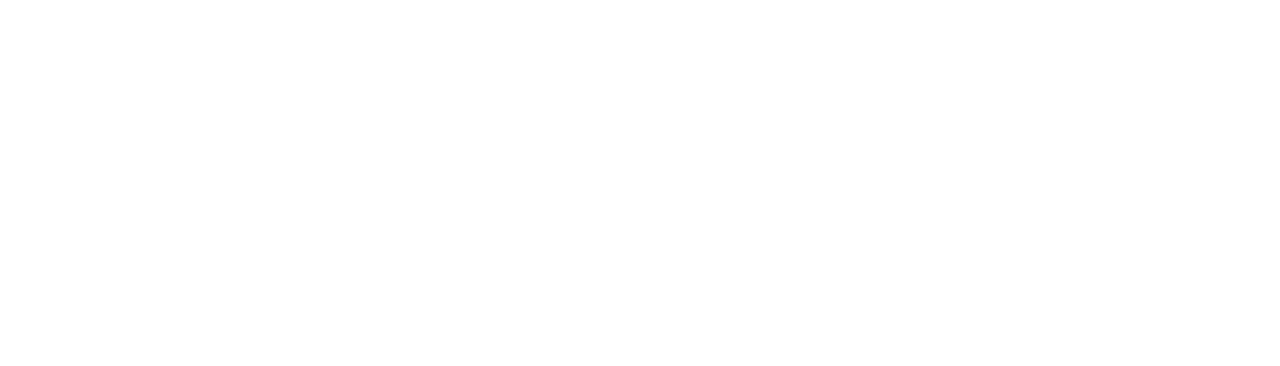
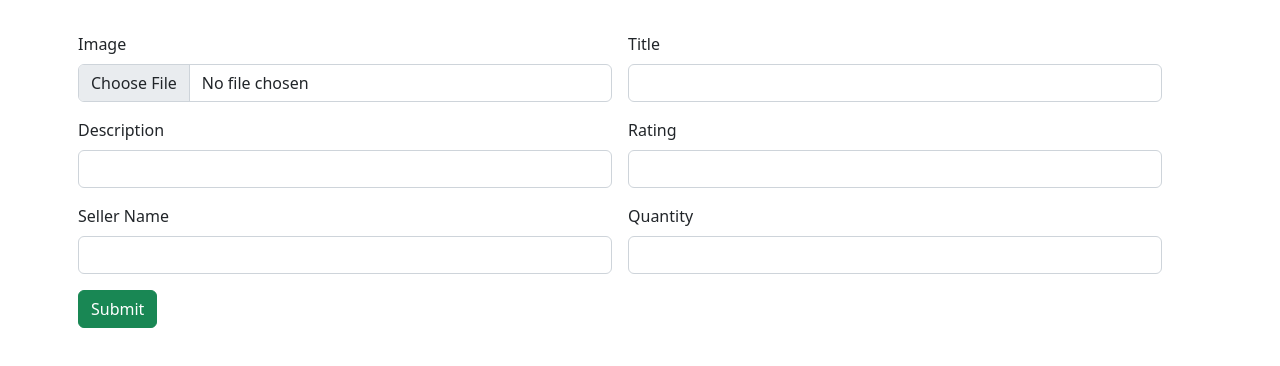
Before and after one commit to Amirthamlalas/ShoppingAppAngular, an Angular app: page / in a window 1280 px wide. Shown: the top 366 px of the page. Built offline with nearby package versions, Linux system fonts and the light colour scheme.

Commit message:
added addproduct

```diff
--- /dev/null
+++ b/src/app/add-product/add-product.component.html
@@ -0,0 +1,43 @@
+
+
+<div class="container">
+    <div class="row div col col-12 col-sm-12 col-md-12 col-lg-12 col-xxl-12">
+
+        <div class="row g-3">
+            <div class="col col-12 col-sm-12 col-md-6 col-lg-6 col-xl-6 col-xxl-6">
+
+                <label for="" class="form-label">Image</label>
+                <input type="file" name="" id="" class="form-control">
+            </div>
+            <div class="col col-12 col-sm-12 col-md-6 col-lg-6 col-xl-6 col-xxl-6">
+
+                <label for="" class="form-label">Title</label>
+                <input type="text" class="form-control">
+            </div>
+            <div class="col col-12 col-sm-12 col-md-6 col-lg-6 col-xl-6 col-xxl-6">
+
+                <label for="" class="form-label">Description</label>
+                <input type="text" class="form-control">
+            </div>
+            <div class="col col-12 col-sm-12 col-md-6 col-lg-6 col-xl-6 col-xxl-6">
+
+                <label for="" class="form-label">Rating</label>
+                <input type="text" class="form-control">
+            </div>
+            <div class="col col-12 col-sm-12 col-md-6 col-lg-6 col-xl-6 col-xxl-6">
+
+                <label for="" class="form-label">Seller Name</label>
+                <input type="text" class="form-control">
+            </div>
+            <div class="col col-12 col-sm-12 col-md-6 col-lg-6 col-xl-6 col-xxl-6">
+
+                <label for="" class="form-label">Quantity</label>
+                <input type="text" class="form-control">
+            </div>
+            <div class="col col-12 col-sm-12 col-md-6 col-lg-6 col-xl-6 col-xxl-6">
+
+                <button class="btn btn-success">Submit</button>
+            </div>
+        </div>
+    </div>
+</div>
--- a/src/app/app.component.html
+++ b/src/app/app.component.html
@@ -1,3 +1,3 @@
-
+<app-add-product></app-add-product>
 
 <router-outlet></router-outlet>
--- a/src/app/app.module.ts
+++ b/src/app/app.module.ts
@@ -3,10 +3,12 @@
 
 import { AppRoutingModule } from './app-routing.module';
 import { AppComponent } from './app.component';
+import { AddProductComponent } from './add-product/add-product.component';
 
 @NgModule({
   declarations: [
-    AppComponent
+    AppComponent,
+    AddProductComponent
   ],
   imports: [
     BrowserModule,
```
Also changed, not shown: src/app/add-product/add-product.component.ts (added, +10 -0 lines), src/app/add-product/add-product.component.css (added).
